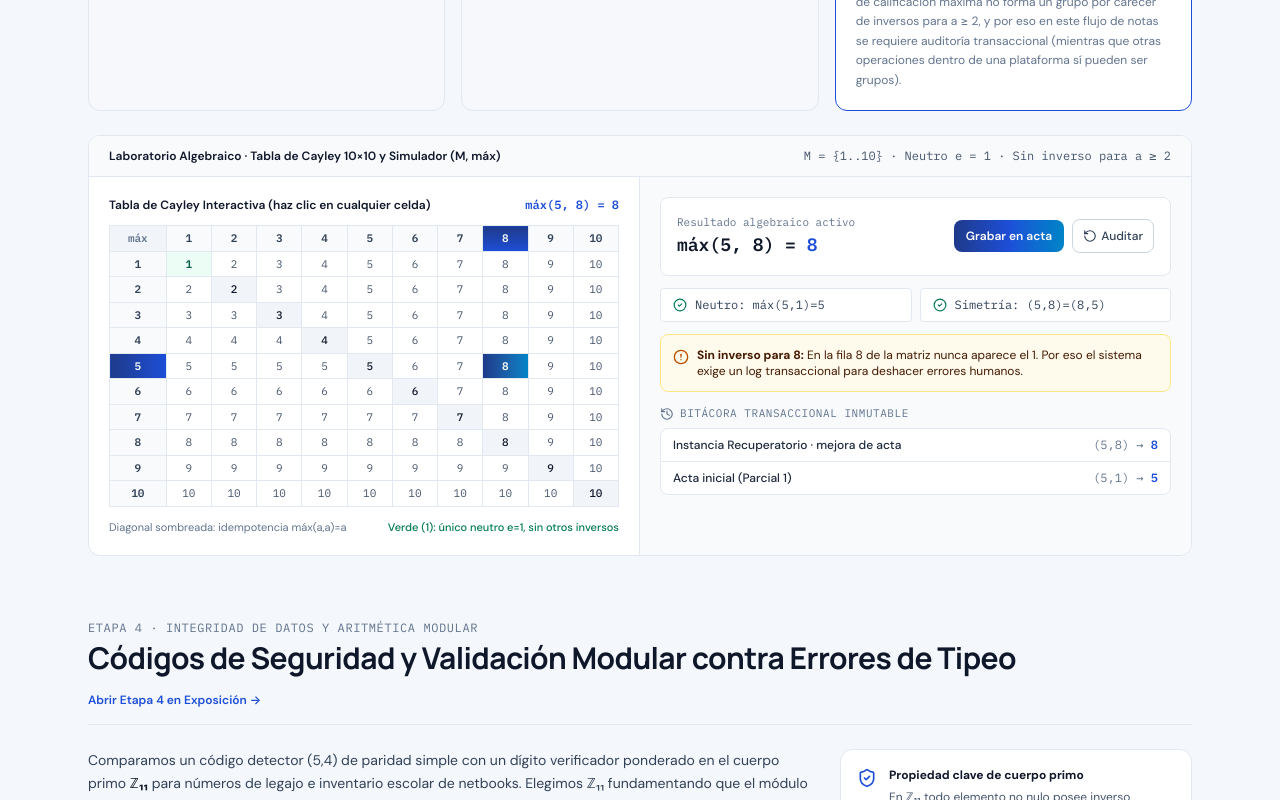
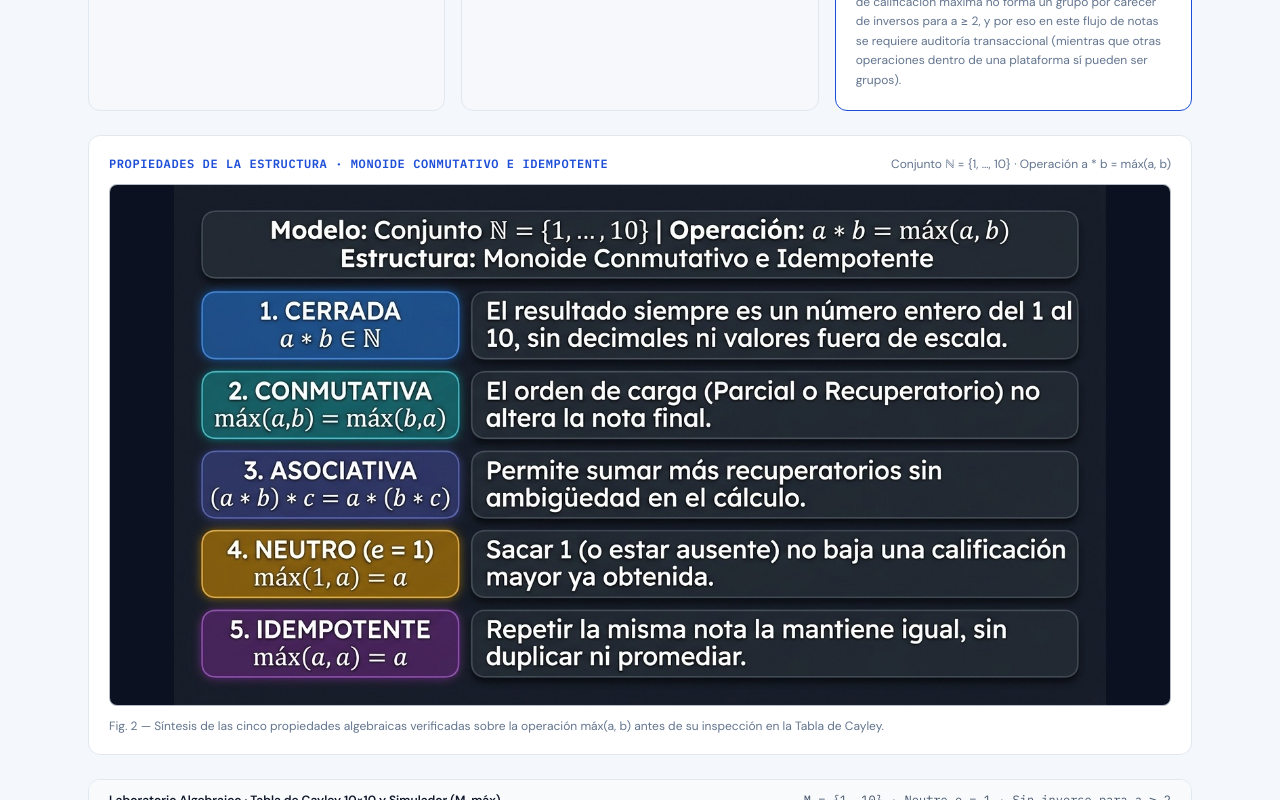
Before and after one commit to juanezequielhinojosa/Presentaci-n_CMD, a React (Vite) app: page / in a window 1280 px wide. Shown: the part 5720-6520 px from the top of the page. Built offline with nearby package versions, Linux system fonts and the light colour scheme.

Commit message:
feat: add algebraic structure diagram to stage 3
Incorporate a visual representation of the commutative and idempotent monoid properties into both the main App and PresentationMode views to improve conceptual clarity.

```diff
--- a/src/App.tsx
+++ b/src/App.tsx
@@ -529,6 +529,28 @@ export default function App() {
                 ))}
               </div>
 
+              <figure className="rounded-xl border border-slate-200 dark:border-slate-800 bg-white dark:bg-[#111827] p-4 sm:p-5 space-y-3 transition-colors">
+                <div className="flex flex-wrap items-center justify-between gap-2">
+                  <span className="font-mono text-xs font-semibold uppercase tracking-wider text-[#1D4ED8] dark:text-sky-400">
+                    Propiedades de la Estructura · Monoide Conmutativo e Idempotente
+                  </span>
+                  <span className="text-xs text-slate-500 dark:text-slate-400">
+                    Conjunto ℕ = {'{1, …, 10}'} · Operación a * b = máx(a, b)
+                  </span>
+                </div>
+                <div className="overflow-hidden rounded-lg border border-slate-200/80 dark:border-slate-800 bg-[#0B1120]">
+                  <img
+                    src="./assets/aistudio/etapa3_f5b63310.jpeg"
+                    alt="Esquema de las cinco propiedades del monoide conmutativo e idempotente: cerrada, conmutativa, asociativa, neutro e igual a 1 e idempotente"
+                    loading="lazy"
+                    className="w-full h-auto max-h-[520px] object-contain mx-auto"
+                  />
+                </div>
+                <figcaption className="text-xs text-slate-500 dark:text-slate-400">
+                  Fig. 2 — Síntesis de las cinco propiedades algebraicas verificadas sobre la operación máx(a, b) antes de su inspección en la Tabla de Cayley.
+                </figcaption>
+              </figure>
+
               <Stage3MonoidExplorer />
             </article>
           )}
--- a/src/components/PresentationMode.tsx
+++ b/src/components/PresentationMode.tsx
@@ -422,6 +422,27 @@ export default function PresentationMode({
                 ))}
               </div>
 
+              <figure className="rounded-xl border border-slate-200 dark:border-slate-800 bg-white dark:bg-[#111827] p-4 space-y-2.5 transition-colors">
+                <div className="flex flex-wrap items-center justify-between gap-2">
+                  <span className="font-mono text-xs font-semibold uppercase tracking-wider text-[#1D4ED8] dark:text-sky-400">
+                    Propiedades de la Estructura · Monoide Conmutativo e Idempotente
+                  </span>
+                  <span className="text-xs text-slate-500 dark:text-slate-400">
+                    Conjunto ℕ = {'{1, …, 10}'} · a * b = máx(a, b)
+                  </span>
+                </div>
+                <div className="overflow-hidden rounded-lg border border-slate-200/80 dark:border-slate-800 bg-[#0B1120]">
+                  <img
+                    src="./assets/aistudio/etapa3_f5b63310.jpeg"
+                    alt="Esquema de las cinco propiedades del monoide conmutativo e idempotente: cerrada, conmutativa, asociativa, neutro e igual a 1 e idempotente"
+                    className="w-full h-auto max-h-[460px] object-contain mx-auto"
+                  />
+                </div>
+                <figcaption className="text-xs text-slate-500 dark:text-slate-400">
+                  Fig. 2 — Síntesis de las cinco propiedades algebraicas verificadas sobre la operación máx(a, b).
+                </figcaption>
+              </figure>
+
               <Stage3MonoidExplorer />
             </div>
           )}
```
Also changed, not shown: public/assets/aistudio/etapa3_f5b63310.jpeg (added).
